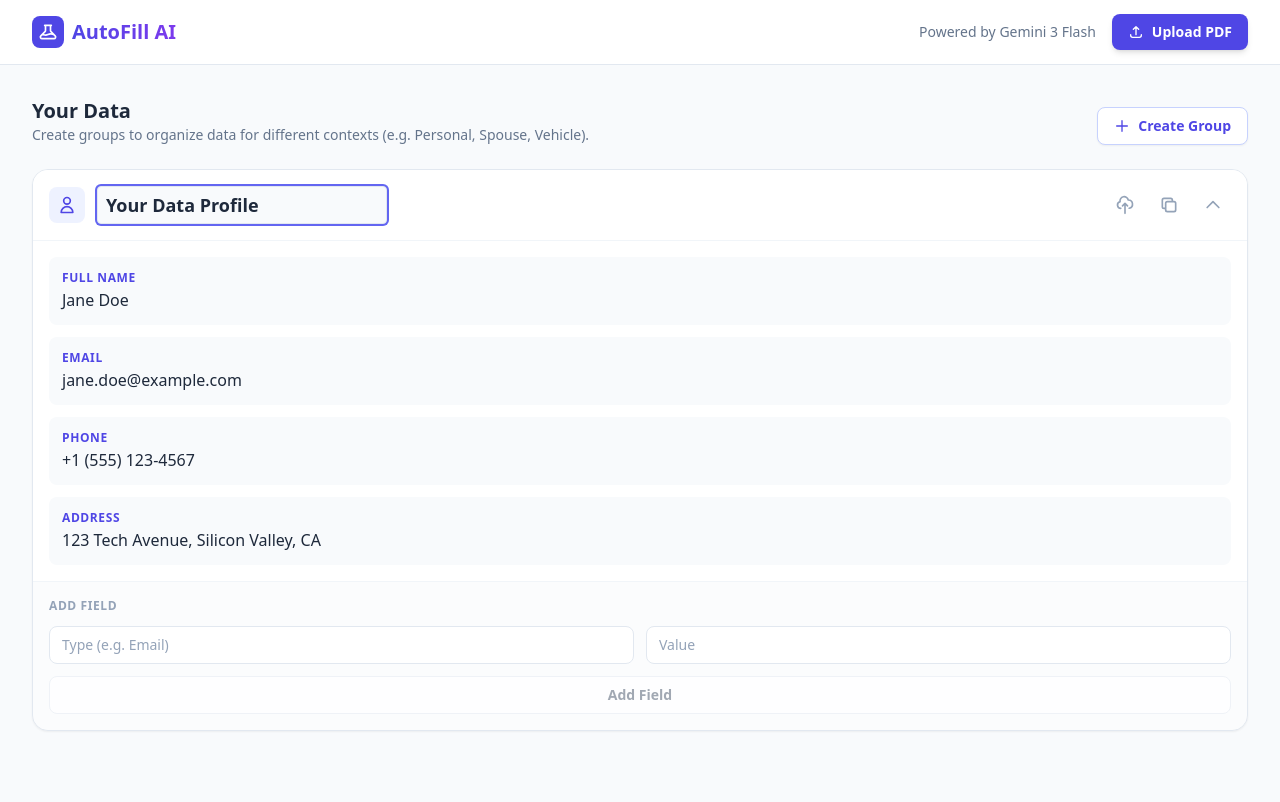
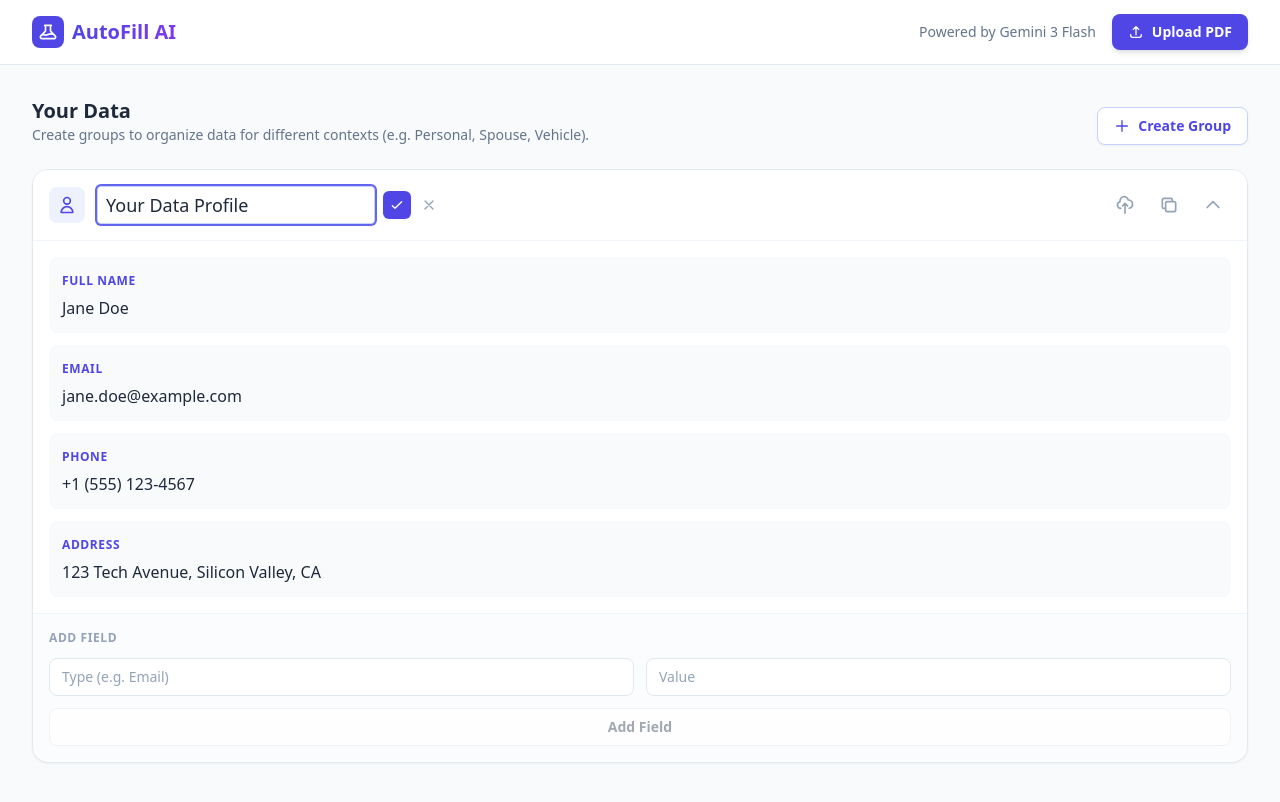
Before and after one commit to Fernandicus/formsautofill, a React (Vite) app: page / in a window 1280 px wide. Both pictures are taken after a click on the element "Your Data Profile". Shown: the top 802 px of the page. Built offline with nearby package versions, Linux system fonts and the light colour scheme.

Commit message:
refact: component composition and reusability

```diff
--- a/app/features/profile/components/DataProfile/FieldItem.tsx
+++ b/app/features/profile/components/DataProfile/FieldItem.tsx
@@ -1,6 +1,7 @@
 import React, { useState } from 'react';
 import { UserField } from '@/app/shared/types';
-import { CheckIcon, CloseIcon, EditSquareIcon, TrashIcon } from '../../../../../icons';
+import { TrashIcon } from '../../../../../icons';
+import { EditableText } from '@/app/shared/components/EditableText';
 
 type FieldItemProps = {
   field: UserField;
@@ -9,84 +10,25 @@ type FieldItemProps = {
 };
 
 export const FieldItem: React.FC<FieldItemProps> = ({ field, onUpdate, onRemove }) => {
-  const [isEditing, setIsEditing] = useState(false);
-  const [editKey, setEditKey] = useState(field.key);
-  const [editValue, setEditValue] = useState(field.value);
-
-  const handleSave = () => {
-    if (editKey.trim() && editValue.trim()) {
-      onUpdate(editKey.trim(), editValue.trim());
-      setIsEditing(false);
-    }
-  };
-
-  const handleCancel = () => {
-    setEditKey(field.key);
-    setEditValue(field.value);
-    setIsEditing(false);
-  };
-
-  if (isEditing) {
-    return (
-      <div className="flex items-start gap-3 p-3 rounded-lg border bg-indigo-50 border-indigo-200 ring-1 ring-indigo-200 shadow-sm animate-in fade-in duration-200">
-        <div className="flex-1 min-w-0 flex flex-col gap-2">
-          <input
-            value={editKey}
-            onChange={e => setEditKey(e.target.value)}
-            className="text-xs font-bold text-indigo-600 uppercase tracking-wider w-full bg-white border border-indigo-200 rounded px-2 py-1.5 focus:ring-2 focus:ring-indigo-500 focus:outline-none placeholder-indigo-300"
-            placeholder="FIELD NAME"
-          />
-          <input
-            value={editValue}
-            onChange={e => setEditValue(e.target.value)}
-            onKeyDown={e => e.key === 'Enter' && handleSave()}
-            className="text-slate-800 font-medium w-full bg-white border border-indigo-200 rounded px-2 py-1.5 focus:ring-2 focus:ring-indigo-500 focus:outline-none"
-            placeholder="Value"
-            autoFocus
-          />
-        </div>
-        <div className="flex flex-col gap-1 pt-1">
-          <button
-            onClick={handleSave}
-            className="p-1.5 text-white bg-indigo-600 hover:bg-indigo-700 rounded-md shadow-sm transition-colors"
-            title="Save"
-          >
-            <CheckIcon className="w-4 h-4"/>
-          </button>
-          <button
-            onClick={handleCancel}
-            className="p-1.5 text-slate-400 hover:text-red-500 hover:bg-red-50 rounded-md transition-colors"
-            title="Cancel"
-          >
-            <CloseIcon className="w-4 h-4"/>
-          </button>
-        </div>
-      </div>
-    );
-  }
-
   return (
-    <div className="flex items-start gap-3 p-3 rounded-lg group border bg-slate-50 border-transparent hover:border-slate-200 transition-all">
-      <div
-        className="flex-1 min-w-0 cursor-pointer"
-        onClick={() => setIsEditing(true)}
-      >
-        <span className="text-xs font-semibold text-indigo-600 uppercase tracking-wider block truncate mb-0.5">
-          {field.key}
-        </span>
-        <span className="text-slate-800 font-medium block break-words">
-          {field.value}
-        </span>
+    <div className="flex items-start gap-4 p-3 rounded-lg group border bg-slate-50 border-transparent hover:border-slate-200 transition-all">
+      <div className="flex-1 min-w-0 flex flex-col gap-1">
+        <EditableText
+          value={field.key}
+          onSave={(newKey) => onUpdate(newKey, field.value)}
+          as="span"
+          textClassName="text-xs font-semibold text-indigo-600 uppercase tracking-wider block truncate"
+          inputClassName="text-xs text-indigo-600 uppercase"
+        />
+        <EditableText
+          value={field.value}
+          onSave={(newValue) => onUpdate(field.key, newValue)}
+          as="span"
+          textClassName="text-slate-800 font-medium block break-words"
+          inputClassName="text-sm"
+        />
       </div>
       <div className="flex items-center gap-1 opacity-0 group-hover:opacity-100 transition-opacity focus-within:opacity-100 self-center">
-        <button
-          type="button"
-          onClick={() => setIsEditing(true)}
-          className="p-2 text-slate-300 homever:text-indigo-600 hover:bg-white rounded-md transition-colors"
-          title="Edit"
-        >
-          <EditSquareIcon className="w-4 h-4"/>
-        </button>
         <button
           type="button"
           onClick={onRemove}
--- a/app/features/profile/components/DataProfile/GroupCard.tsx
+++ b/app/features/profile/components/DataProfile/GroupCard.tsx
@@ -3,7 +3,8 @@ import { DataGroup } from '@/app/shared/types';
 import { extractDataFromDocument } from '@/app/features/autofill-v2/services/geminiService';
 import { FieldItem } from './FieldItem';
 import { AddFieldForm } from './AddFieldForm';
-import { ChevronIcon, CloseIcon, DuplicateIcon, EditPencilIcon, RefreshIcon, TrashIcon, UserIcon } from '../../../../../icons';
+import { EditableText } from '@/app/shared/components/EditableText';
+import { ChevronIcon, CloseIcon, DuplicateIcon, RefreshIcon, TrashIcon, UserIcon } from '../../../../../icons';
 
 type GroupCardProps = {
   group: DataGroup;
@@ -46,25 +47,18 @@ export const GroupCard: React.FC<GroupCardProps> = ({
           <div className="p-2 bg-indigo-50 rounded-lg text-indigo-600">
             <UserIcon className="w-5 h-5"/>
           </div>
-          {isEditingName ? (
-            <input
-              autoFocus
-              value={tempName}
-              onChange={e => setTempName(e.target.value)}
-              onBlur={handleSaveName}
-              onKeyDown={e => e.key === 'Enter' && handleSaveName()}
-              className="font-bold text-lg text-slate-800 bg-slate-50 border border-slate-200 rounded px-2 py-1 outline-none focus:ring-2 focus:ring-indigo-500"
-            />
-          ) : (
-            <h2
-              onClick={() => setIsEditingName(true)}
-              className="font-bold text-lg text-slate-800 cursor-pointer hover:text-indigo-600 transition-colors flex items-center gap-2 group/title"
-              title="Click to rename"
-            >
-              {group.name}
-              <EditPencilIcon className="w-4 h-4 text-slate-300 opacity-0 group-hover/title:opacity-100 transition-opacity"/>
-            </h2>
-          )}
+          <EditableText
+            value={group.name}
+            onSave={(newVal) => {
+              setTempName(newVal);
+              // Small hack to use the existing hooked handleSaveName pattern
+              // We dispatch update synchronously if tempName is updated directly or re-wire hook
+              updateGroup({ ...group, name: newVal });
+            }}
+            as="h2"
+            textClassName="font-bold text-lg text-slate-800"
+            inputClassName="text-lg"
+          />
         </div>
         <div className="flex items-center gap-2">
           <input
--- /dev/null
+++ b/app/shared/components/EditableText.tsx
@@ -0,0 +1,100 @@
+import React, { useState, useEffect } from 'react';
+import { CheckIcon, CloseIcon, EditSquareIcon } from '../../../icons';
+
+type EditableTextProps = {
+  value: string;
+  onSave: (newValue: string) => void;
+  className?: string;
+  inputClassName?: string;
+  textClassName?: string;
+  placeholder?: string;
+  multiline?: boolean;
+  prefixUrl?: string;
+  as?: 'h1' | 'h2' | 'h3' | 'h4' | 'h5' | 'h6' | 'p' | 'span' | 'div';
+};
+
+export const EditableText: React.FC<EditableTextProps> = ({
+  value,
+  onSave,
+  className = '',
+  inputClassName = '',
+  textClassName = '',
+  placeholder = 'Enter value...',
+  as: Component = 'span'
+}) => {
+  const [isEditing, setIsEditing] = useState(false);
+  const [tempValue, setTempValue] = useState(value);
+
+  // Sync state when prop changes
+  useEffect(() => {
+    setTempValue(value);
+  }, [value]);
+
+  const handleSave = () => {
+    if (tempValue.trim() !== value) {
+      onSave(tempValue.trim());
+    }
+    setIsEditing(false);
+  };
+
+  const handleCancel = () => {
+    setTempValue(value);
+    setIsEditing(false);
+  };
+
+  if (isEditing) {
+    return (
+      <div className={`flex items-center gap-2 ${className}`}>
+        <input
+          autoFocus
+          value={tempValue}
+          onChange={e => setTempValue(e.target.value)}
+          onKeyDown={e => {
+            if (e.key === 'Enter') handleSave();
+            if (e.key === 'Escape') handleCancel();
+          }}
+          className={`font-medium text-slate-800 bg-white border border-indigo-200 rounded px-2 py-1 outline-none focus:ring-2 focus:ring-indigo-500 w-full ${inputClassName}`}
+          placeholder={placeholder}
+        />
+        <div className="flex items-center gap-1 shrink-0">
+          <button
+            type="button"
+            onClick={handleSave}
+            className="p-1.5 text-white bg-indigo-600 hover:bg-indigo-700 rounded-md shadow-sm transition-colors"
+            title="Save"
+          >
+            <CheckIcon className="w-4 h-4"/>
+          </button>
+          <button
+            type="button"
+            onClick={handleCancel}
+            className="p-1.5 text-slate-400 hover:text-red-500 hover:bg-red-50 rounded-md transition-colors"
+            title="Cancel"
+          >
+            <CloseIcon className="w-4 h-4"/>
+          </button>
+        </div>
+      </div>
+    );
+  }
+
+  return (
+    <div className={`group flex items-center gap-2 ${className}`}>
+      <Component
+        onClick={() => setIsEditing(true)}
+        className={`cursor-pointer hover:text-indigo-600 transition-colors ${textClassName}`}
+        title="Click to edit"
+      >
+        {value || <span className="text-slate-400 italic font-normal">{placeholder}</span>}
+      </Component>
+      <button
+        type="button"
+        onClick={() => setIsEditing(true)}
+        className="text-slate-300 opacity-0 group-hover:opacity-100 hover:text-indigo-600 transition-all p-1"
+        aria-label="Edit"
+      >
+        <EditSquareIcon className="w-3.5 h-3.5"/>
+      </button>
+    </div>
+  );
+};
--- a/app/shared/components/Modal.tsx
+++ b/app/shared/components/Modal.tsx
@@ -25,3 +25,23 @@ export const Modal: React.FC<ModalProps> = ({
     </div>
   );
 };
+
+// --- Subcomponents ---
+
+export const ModalHeader: React.FC<{ children: React.ReactNode; className?: string }> = ({ children, className = '' }) => (
+  <div className={`p-6 border-b border-slate-100 flex justify-between items-center bg-white z-10 shrink-0 ${className}`}>
+    {children}
+  </div>
+);
+
+export const ModalBody: React.FC<{ children: React.ReactNode; className?: string }> = ({ children, className = '' }) => (
+  <div className={`flex-1 overflow-y-auto bg-slate-50/50 p-6 space-y-6 scroll-smooth custom-scrollbar ${className}`}>
+    {children}
+  </div>
+);
+
+export const ModalFooter: React.FC<{ children: React.ReactNode; className?: string }> = ({ children, className = '' }) => (
+  <div className={`p-6 border-t border-slate-100 flex justify-end gap-3 bg-white z-10 shrink-0 ${className}`}>
+    {children}
+  </div>
+);
```
Also changed, not shown: app/features/autofill-v2/components/ReviewModal/SaveDataPrompt.tsx (+7 -7 lines), app/features/autofill-v2/components/ReviewModal/index.tsx (+7 -7 lines), app/shared/components/StatusOverlay.tsx (+32 -31 lines).
